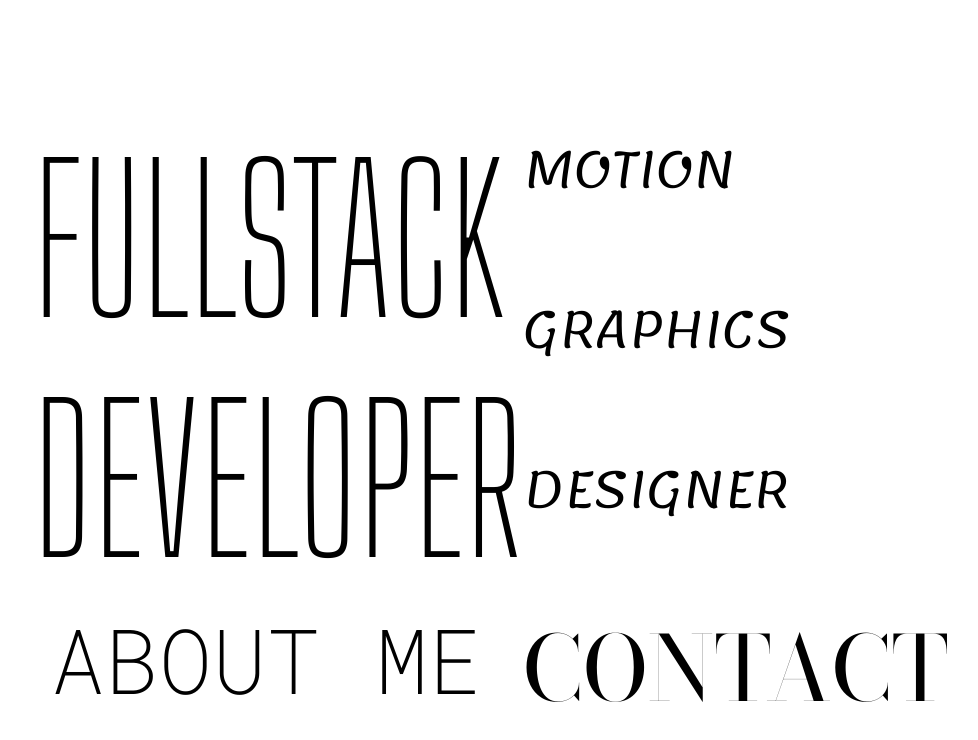
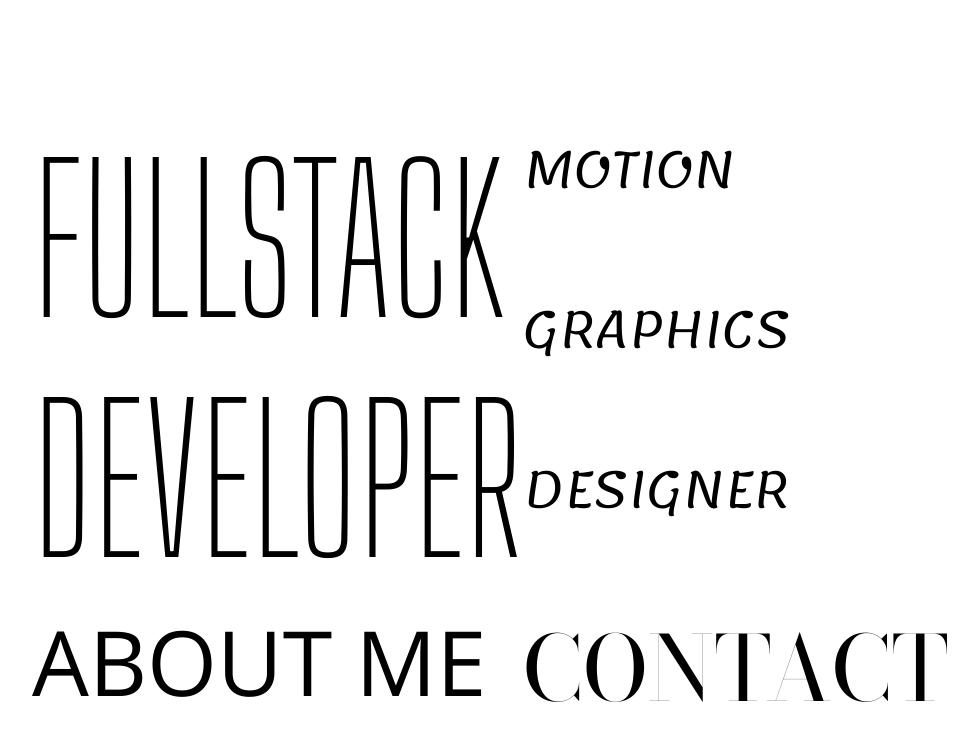
Before and after one commit to jonCroatanUto/portafolio, a React (Create React App) app: page / in a window 1280 px wide. Shown: the top 740 px of the page, without its empty margins (288-1266 px from the left). Built offline with nearby package versions, Linux system fonts and the light colour scheme.

Commit message:
conect hover with variable weight

```diff
--- a/public/index.html
+++ b/public/index.html
@@ -22,7 +22,7 @@
       rel="stylesheet"
     /> -->
     <link
-      href="https://fonts.googleapis.com/css2?family=Big+Shoulders+Display:wght@100..900&family=Josefin+Slab:wght@100..700&family=Lemonada:wght@300..700&family=Noto+Serif+Display:wght@100..900&family=Spartan:wght@100..900&family=Roboto+Mono:wght@100..700&family=Bodoni+Moda:wght@400..900&display=swap"
+      href="https://fonts.googleapis.com/css2?family=Big+Shoulders+Display:wght@100..900&family=Josefin+Slab:wght@100..700&family=Lemonada:wght@300..700&family=Noto+Serif+Display:wght@100..900&family=Spartan:wght@100..900&family=Roboto+Mono:wght@100..700&family=Bodoni+Moda:wght@400..900&family=Open+Sans:wdth,wght@75..100,300..800&display=swap"
       rel="stylesheet"
     />
     <!--
--- a/src/index.css
+++ b/src/index.css
@@ -24,3 +24,4 @@ code {
   --global-text-color: rgb(0, 0, 0);
   --global-primary-title-size: 2rem;
 }
+/* animations */
--- a/src/pages/Home/Home.tsx
+++ b/src/pages/Home/Home.tsx
@@ -1,25 +1,47 @@
 import React from "react";
 import "./home.css";
 function Home() {
-  function hover() {
-    // document.body.style.--full-stack-font-H1-axis-weight
-    console.log("hola");
+  let fullStackClass = "fullStack";
+  function hover(globalVariable: string, value: string) {
+    let fontWeigth = document.body.style;
+    fontWeigth.setProperty(globalVariable, value);
+    // fullStackClass = "FullStackDeveloperAnimation";
   }
   return (
     <div className="menu">
-      <div onMouseOver={hover} className="FullStackDeveloper">
-        <h1 className="fullStack">FULLSTACK </h1>
-        <h1 className="fullStack">DEVELOPER </h1>
+      <div
+        onMouseOver={() => hover("--full-stack-font-H1-axis-weight", "700")}
+        onMouseOut={() => hover("--full-stack-font-H1-axis-weight", "200")}
+        className="FullStackDeveloper"
+      >
+        <h1>FULLSTACK </h1>
+        <h1>DEVELOPER </h1>
       </div>
-      <div className="motionGraphics">
+      <div
+        onMouseOver={() =>
+          hover("--animation-design-font-H1-axis-weight", "900")
+        }
+        onMouseOut={() =>
+          hover("--animation-design-font-H1-axis-weight", "100")
+        }
+        className="motionGraphics"
+      >
         <h1>MOTION</h1>
         <h1>GRAPHICS </h1>
         <h1>DESIGNER </h1>
       </div>
-      <div className="me">
+      <div
+        onMouseOver={() => hover("--me-stack-font-H1-axis-weight", "700")}
+        onMouseOut={() => hover("--me-stack-font-H1-axis-weight", "200")}
+        className="me"
+      >
         <h1>ABOUT ME </h1>
       </div>
-      <div className="contact">
+      <div
+        onMouseOver={() => hover("--contact-stack-font-H1-axis-weight", "900")}
+        onMouseOut={() => hover("--contact-stack-font-H1-axis-weight", "100")}
+        className="contact"
+      >
         <h1>CONTACT </h1>
       </div>
     </div>
--- a/src/pages/Home/home.css
+++ b/src/pages/Home/home.css
@@ -10,22 +10,35 @@
   display: grid;
   grid-template-rows: 1fr 1fr;
 }
+/* .FullStackDeveloperAnimation{
+    display: grid;
+    grid-template-rows: 1fr 1fr;
+    animation-name: ;
+
+} */
 .FullStackDeveloper h1 {
   font-family: "Big Shoulders Display";
   font-size: 200px;
   margin: 0px;
   grid-auto-columns: min-content;
   font-weight: var(--full-stack-font-H1-axis-weight);
+  transition: 0.3s ease-out;
+  cursor: pointer;
 }
+/* @keyframes fullstackHover{
+    0% {}
+  } */
 
 .motionGraphics h1 {
   font-family: "Lemonada";
-
   font-size: 50px;
   margin: 0px;
   grid-auto-columns: min-content;
   font-weight: var(--animation-design-font-H1-axis-weight);
+  transition: 0.3s ease-out;
+  cursor: pointer;
 }
+
 .contact h1 {
   font-family: "Bodoni Moda", serif;
   font-size: 90px;
@@ -33,6 +46,8 @@
   grid-auto-columns: min-content;
   width: 100%;
   font-weight: var(--contact-stack-font-H1-axis-weight);
+  transition: 0.3s ease-out;
+  cursor: pointer;
 }
 .motionGraphics {
   justify-self: center;
@@ -41,14 +56,14 @@
   width: 100%;
 }
 .me h1 {
-  font-family: "Roboto Mono", monospace;
+  font-family: "Open Sans", sans-serif;
   font-size: 90px;
   grid-auto-columns: min-content;
   margin: 0px;
   font-weight: var(--me-stack-font-H1-axis-weight);
+  transition: 0.3s ease-out;
+  cursor: pointer;
 }
 .me {
-  justify-self: end;
-  margin-right: 40px;
   grid-auto-rows: minmax(min-content, max-content);
 }
```
